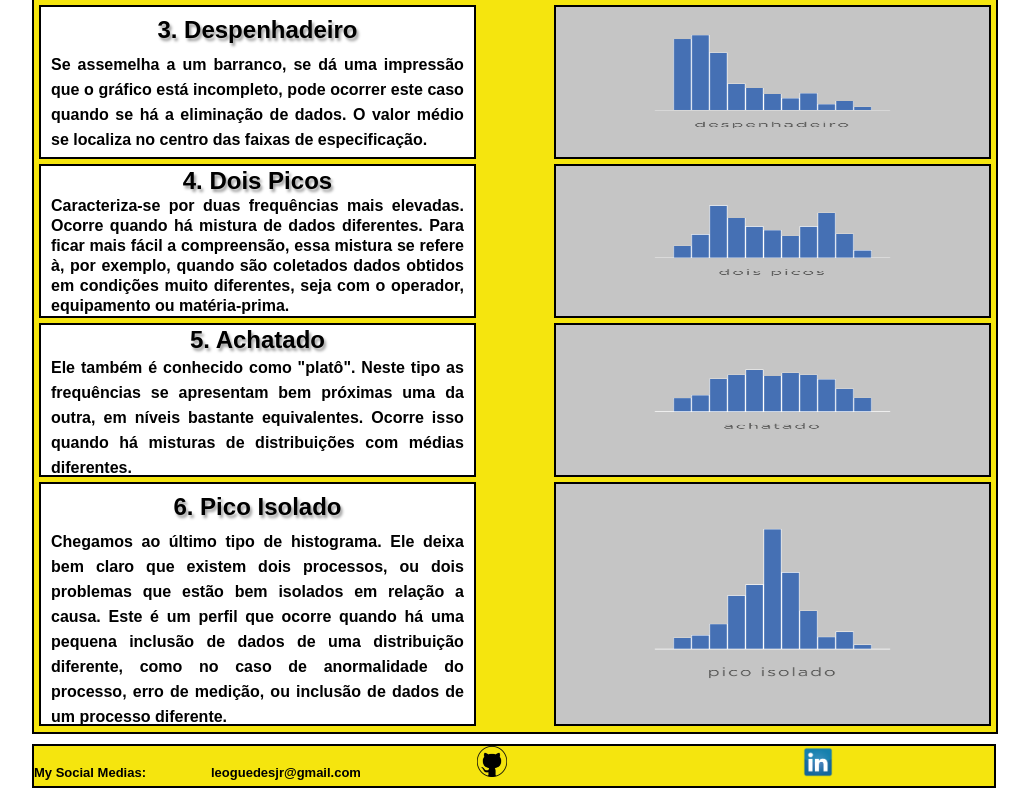
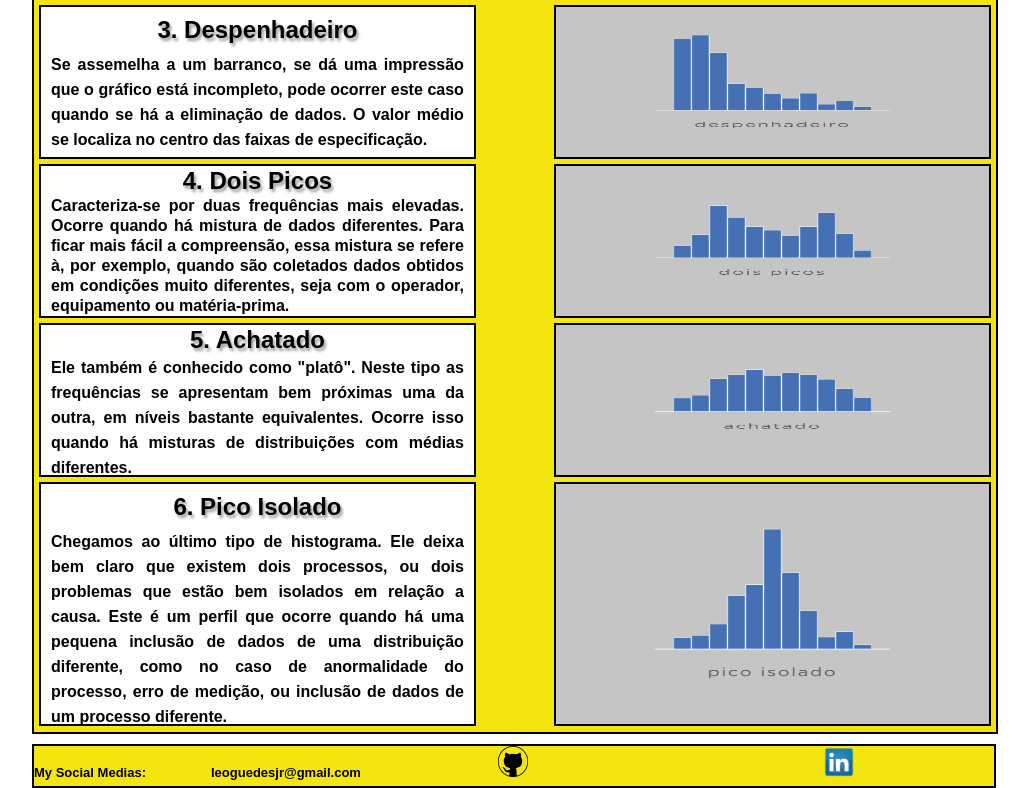
Before and after one commit to LJ-Leonardo/Ativ_03_OTC, a plain HTML site: page index.html in a window 1280 px wide. Shown: the part 795-1583 px from the top of the page, without its empty margins (127-1156 px from the left). Drawn offline with Linux system fonts and the light colour scheme.

Commit message:
Update index.html

```diff
--- a/index.html
+++ b/index.html
@@ -72,7 +72,7 @@
 
     <footer>
        <p> My Social Medias: &nbsp;&nbsp;&nbsp;&nbsp;&nbsp;&nbsp;&nbsp;&nbsp;&nbsp;&nbsp;&nbsp;&nbsp;&nbsp;&nbsp;&nbsp;&nbsp; leoguedesjr@gmail.com
-            &nbsp;&nbsp;&nbsp;&nbsp;&nbsp;&nbsp;&nbsp;&nbsp;&nbsp;&nbsp;&nbsp;&nbsp;&nbsp;&nbsp;&nbsp;&nbsp;&nbsp;&nbsp;&nbsp;&nbsp;&nbsp;&nbsp;&nbsp;&nbsp;&nbsp;&nbsp;&nbsp;&nbsp;&nbsp;&nbsp;&nbsp;<a href="https://github.com/LJ-Leonardo" target="_blank"><img src="img/kisspng-github-computer-icons-clip-art-gits-5b4d20ab4d91f7.4085637115317812913177.png" alt="github" width="30"></a>
+            &nbsp;&nbsp;&nbsp;&nbsp;&nbsp;&nbsp;&nbsp;&nbsp;&nbsp;&nbsp;&nbsp;&nbsp;&nbsp;&nbsp;&nbsp;&nbsp;&nbsp;&nbsp;&nbsp;&nbsp;&nbsp;&nbsp;&nbsp;&nbsp;&nbsp;&nbsp;&nbsp;&nbsp;&nbsp;&nbsp;&nbsp;&nbsp;&nbsp;&nbsp;&nbsp;&nbsp;&nbsp;<a href="https://github.com/LJ-Leonardo" target="_blank"><img src="img/kisspng-github-computer-icons-clip-art-gits-5b4d20ab4d91f7.4085637115317812913177.png" alt="github" width="30"></a>
             &nbsp;&nbsp;&nbsp;&nbsp;&nbsp;&nbsp;&nbsp;&nbsp;&nbsp;&nbsp;&nbsp;&nbsp;&nbsp;&nbsp;&nbsp;&nbsp;&nbsp;&nbsp;&nbsp;&nbsp;&nbsp;&nbsp;&nbsp;&nbsp;&nbsp;&nbsp;&nbsp;&nbsp;&nbsp;&nbsp;&nbsp;&nbsp;&nbsp;&nbsp;&nbsp;&nbsp;&nbsp;&nbsp;&nbsp;&nbsp;&nbsp;&nbsp;&nbsp;&nbsp;&nbsp;&nbsp;&nbsp;&nbsp;&nbsp;&nbsp;&nbsp;&nbsp;&nbsp;&nbsp;&nbsp;&nbsp;&nbsp;&nbsp;&nbsp;&nbsp;&nbsp;&nbsp;&nbsp;&nbsp;&nbsp;&nbsp;&nbsp;&nbsp;&nbsp;&nbsp;&nbsp;&nbsp;&nbsp;&nbsp;&nbsp;&nbsp;&nbsp;&nbsp;&nbsp;&nbsp;&nbsp;<a href="https://www.linkedin.com/in/leonardo-junior-48aa62228/" target="_blank"><img src="img/kisspng-linkedin-logo-computer-icons-business-symbol-linkedin-icon-5ab1765660baa8.1191823015215796063962.png" alt="linkedin" width="30"></a> </p>
         </p>
     </footer>
```
